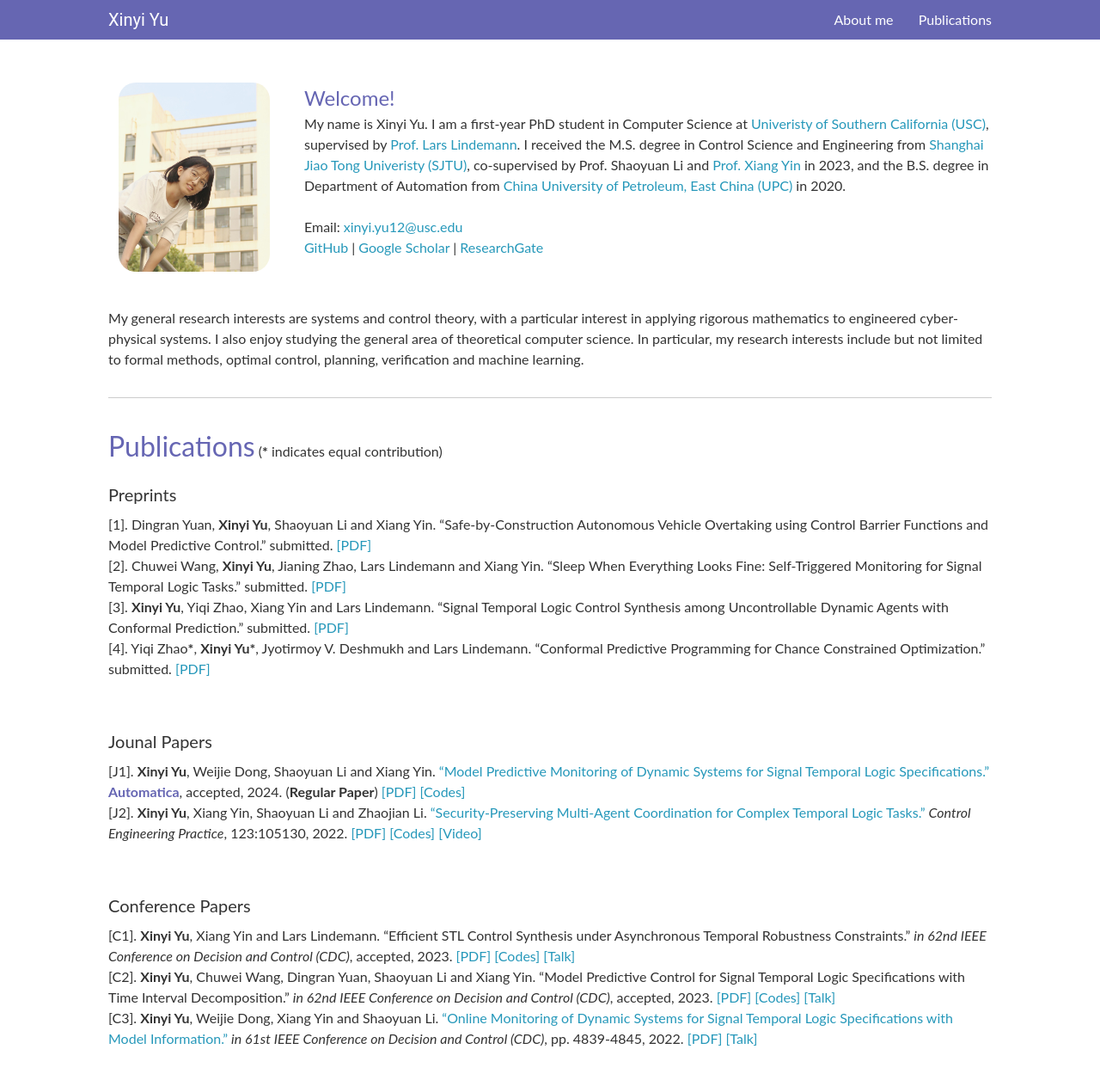
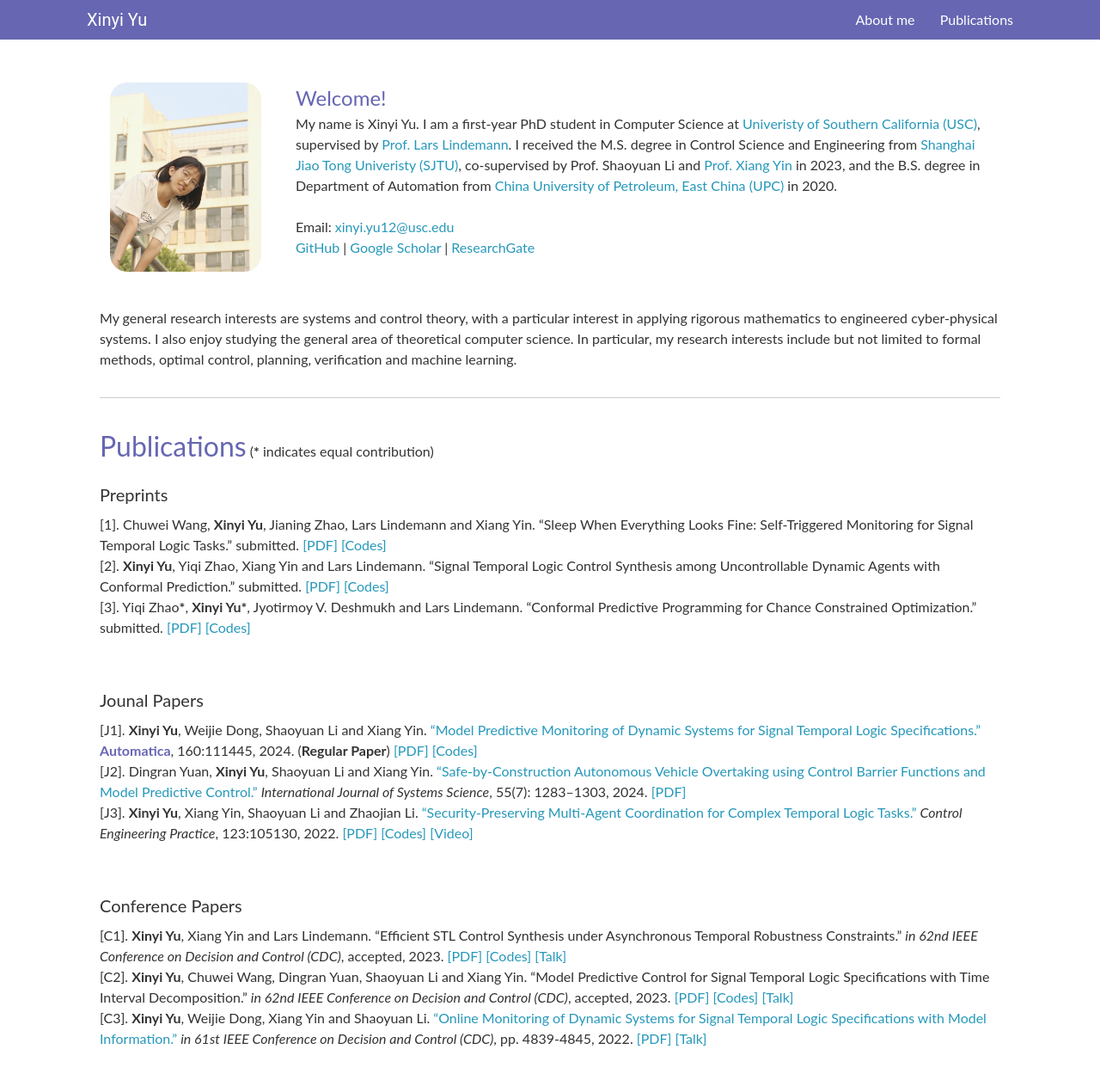
Before and after one commit to Xinyi-Yu/xinyi-yu.github.io, a Jekyll site: the page built from _pages/about.md, in a window 1280 px wide and 1316 px high. Shown: the top 1256 px of the window at 86% size. Built offline with Jekyll 4.4.1, drawn with Linux system fonts in a browser that asks for light colours; comment, search, counter and statistics services are not loaded.

Commit message:
20240425

```diff
--- a/_pages/about.md
+++ b/_pages/about.md
@@ -15,17 +15,17 @@ I also enjoy studying the general area of theoretical computer science. In parti
 <p><font size="6" color="#6666B3">Publications</font> (<b>*</b> indicates equal contribution)</p>
 
 <h4>Preprints</h4>
-[1]. Dingran Yuan, **Xinyi Yu**, Shaoyuan Li and Xiang Yin. "Safe-by-Construction Autonomous Vehicle Overtaking using Control Barrier Functions and Model Predictive Control." submitted. [[PDF]](https://arxiv.org/pdf/2310.06553.pdf){:target="_blank"}\\
-[2]. Chuwei Wang, **Xinyi Yu**, Jianing Zhao, Lars Lindemann and Xiang Yin. "Sleep When Everything Looks Fine: Self-Triggered Monitoring for Signal Temporal Logic Tasks." submitted. [[PDF]](https://arxiv.org/pdf/2311.15531.pdf){:target="_blank"}\\
-[3]. **Xinyi Yu**, Yiqi Zhao, Xiang Yin and Lars Lindemann. "Signal Temporal Logic Control Synthesis among Uncontrollable Dynamic Agents with Conformal Prediction." submitted. [[PDF]](https://arxiv.org/pdf/2312.04242.pdf){:target="_blank"}\\
-[4]. Yiqi Zhao<b>*</b>, <b>Xinyi Yu*</b>, Jyotirmoy V. Deshmukh and Lars Lindemann. "Conformal Predictive Programming for Chance Constrained Optimization." submitted. [[PDF]](https://arxiv.org/pdf/2402.07407.pdf){:target="_blank"}
+[1]. Chuwei Wang, **Xinyi Yu**, Jianing Zhao, Lars Lindemann and Xiang Yin. "Sleep When Everything Looks Fine: Self-Triggered Monitoring for Signal Temporal Logic Tasks." submitted. [[PDF]](https://arxiv.org/pdf/2311.15531.pdf){:target="_blank"} [[Codes]](https://github.com/ChuweiW/st_om){:target="_blank"}\\
+[2]. **Xinyi Yu**, Yiqi Zhao, Xiang Yin and Lars Lindemann. "Signal Temporal Logic Control Synthesis among Uncontrollable Dynamic Agents with Conformal Prediction." submitted. [[PDF]](https://arxiv.org/pdf/2312.04242.pdf){:target="_blank"} [[Codes]](https://github.com/SAIDS-Lab/STL-Synthesis-among-Uncontrollable-Agents){:target="_blank"} \\
+[3]. Yiqi Zhao<b>*</b>, <b>Xinyi Yu*</b>, Jyotirmoy V. Deshmukh and Lars Lindemann. "Conformal Predictive Programming for Chance Constrained Optimization." submitted. [[PDF]](https://arxiv.org/pdf/2402.07407.pdf){:target="_blank"} [[Codes]](https://github.com/SAIDS-Lab/Conformal-Predictive-Programming-for-CCO){:target="_blank"}
 
 <br />
 
 <h4>Jounal Papers</h4>
 
-[J1]. **Xinyi Yu**, Weijie Dong, Shaoyuan Li and Xiang Yin. ["Model Predictive Monitoring of Dynamic Systems for Signal Temporal Logic Specifications."](https://www.sciencedirect.com/science/article/abs/pii/S000510982300612X){:target="_blank"} <font color= "#6666B3"><b>Automatica</b></font>, accepted, 2024. (**Regular Paper**) [[PDF]](../papers/2024AUTO.pdf){:target="_blank"} [[Codes]](https://github.com/Xinyi-Yu/MPM4STL){:target="_blank"} \\
-[J2]. **Xinyi Yu**, Xiang Yin, Shaoyuan Li and Zhaojian Li. ["Security-Preserving Multi-Agent Coordination for Complex Temporal Logic Tasks."](https://www.sciencedirect.com/science/article/pii/S0967066122000442){:target="_blank"} *Control Engineering Practice*, 123:105130, 2022. [[PDF]](../papers/2022CEP.pdf){:target="_blank"} [[Codes]](https://github.com/Xinyi-Yu/Multiagent-LTL-Opacity){:target="_blank"} [[Video]](https://vimeo.com/585810000){:target="_blank"}
+[J1]. **Xinyi Yu**, Weijie Dong, Shaoyuan Li and Xiang Yin. ["Model Predictive Monitoring of Dynamic Systems for Signal Temporal Logic Specifications."](https://www.sciencedirect.com/science/article/abs/pii/S000510982300612X){:target="_blank"} <font color= "#6666B3"><b>Automatica</b></font>, 160:111445, 2024. (**Regular Paper**) [[PDF]](../papers/2024AUTO.pdf){:target="_blank"} [[Codes]](https://github.com/Xinyi-Yu/MPM4STL){:target="_blank"} \\
+[J2]. Dingran Yuan, **Xinyi Yu**, Shaoyuan Li and Xiang Yin. ["Safe-by-Construction Autonomous Vehicle Overtaking using Control Barrier Functions and Model Predictive Control."](https://www.tandfonline.com/doi/full/10.1080/00207721.2024.2304665?casa_token=BNGpihwrVOkAAAAA%3AupIT_LqAbjVQEOuDMtAp61u5i9ikWG2HaPVPGesqJHFFqHmbHn7dl5ZsmagpJLNEUHSSWVe0Edqg) *International Journal of Systems Science*, 55(7): 1283–1303, 2024. [[PDF]](../papers/2024IJSS.pdf){:target="_blank"}\\
+[J3]. **Xinyi Yu**, Xiang Yin, Shaoyuan Li and Zhaojian Li. ["Security-Preserving Multi-Agent Coordination for Complex Temporal Logic Tasks."](https://www.sciencedirect.com/science/article/pii/S0967066122000442){:target="_blank"} *Control Engineering Practice*, 123:105130, 2022. [[PDF]](../papers/2022CEP.pdf){:target="_blank"} [[Codes]](https://github.com/Xinyi-Yu/Multiagent-LTL-Opacity){:target="_blank"} [[Video]](https://vimeo.com/585810000){:target="_blank"}
 
 <br />
 
--- a/_sass/_variables.scss
+++ b/_sass/_variables.scss
@@ -233,9 +233,9 @@ $caption-font-size: 12px;
 $caption-color: #aaa;
 
 /* add on-palm to be consistent with other jekyll theme media queries */
-$content-width:    1100px !default;    // change
+$content-width:    1150px !default;    // change
 
-$on-palm:          600px !default;
+$on-palm:          650px !default;
 $on-laptop:        768px !default;
 
 $on-medium:        $on-palm !default;
```
Also changed, not shown: 2 other files.
